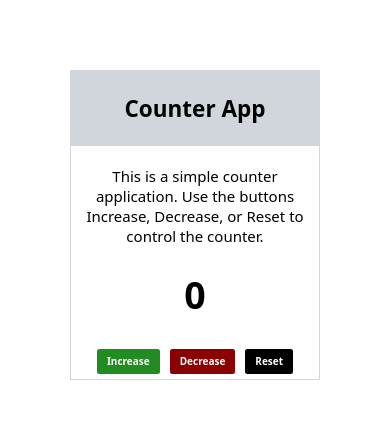
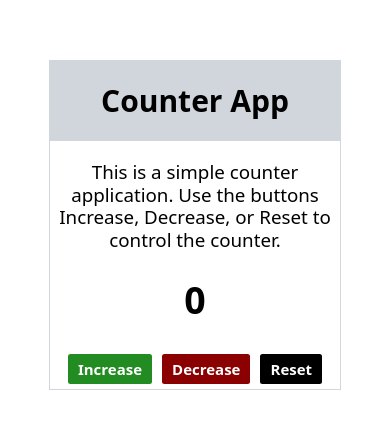
Before and after one commit to Danielle2814/Simple_Counter_App, a plain HTML site: page index.html in a window 390 px wide. Shown: the part 197-626 px from the top of the page. Drawn offline with nearby package versions, Linux system fonts and the light colour scheme.

Commit message:
mise a jour 2 du responsive

```diff
--- a/index.html
+++ b/index.html
@@ -9,22 +9,22 @@
     <script src="https://cdn.jsdelivr.net/npm/@tailwindcss/browser@4"></script>
   </head>
   <body class="w-screen h-screen flex flex-col items-center justify-center bg-transparent">
-    <div id="containeur" class="w-100 flex flex-col items-center gap-5 border border-gray-300 text-center pb-2 md:w-2/4 md:pb-5 ">
+    <div id="containeur" class="w-3/4 flex flex-col items-center gap-5 border border-gray-300 text-center pb-2 md:w-2/4 md:pb-5 ">
 
         <!-- Titre de l'application -->
-        <h1 id="titre" class="bg-gray-300 w-full text-center text-4xl p-10 font-semibold md:text-6xl"> Counter App</h1>
+        <h1 id="titre" class="bg-gray-300 w-full text-center text-5xl p-10 font-semibold md:text-6xl"> Counter App</h1>
 
         <!-- Description de l'application -->
-        <p id="description" class="p-3 text-2xl md:text-4xl">This is a simple counter application. Use the buttons Increase, Decrease, or Reset to control the counter.</p>
+        <p id="description" class="p-3 text-3xl md:text-4xl">This is a simple counter application. Use the buttons Increase, Decrease, or Reset to control the counter.</p>
 
         <!-- Affichage du compteur -->
         <div id="compteur" class="text-6xl font-bold p-4 md:text-8xl">0</div>
 
         <!-- Boutons de contrôle -->
         <div id="bouton_containeur" class="flex gap-4 md:text-3xl pt-5">
-            <button class="bg-[#228B22] hover:bg-green-500 text-white font-semibold py-2 px-4 rounded">Increase</button>
-            <button class="bg-[#8b0000] hover:bg-[#722f37] text-white font-semibold py-2 px-4 rounded">Decrease</button>
-            <button class="bg-black hover:bg-gray-800 text-white font-semibold py-2 px-4 rounded">Reset</button>
+            <button class="bg-[#228B22] hover:bg-green-500 text-white font-semibold py-2 px-4 rounded text-2xl">Increase</button>
+            <button class="bg-[#8b0000] hover:bg-[#722f37] text-white font-semibold py-2 px-4 rounded text-2xl">Decrease</button>
+            <button class="bg-black hover:bg-gray-800 text-white font-semibold py-2 px-4 rounded text-2xl">Reset</button>
         </div>
     </div>
     <script src="script.js"></script>
```
